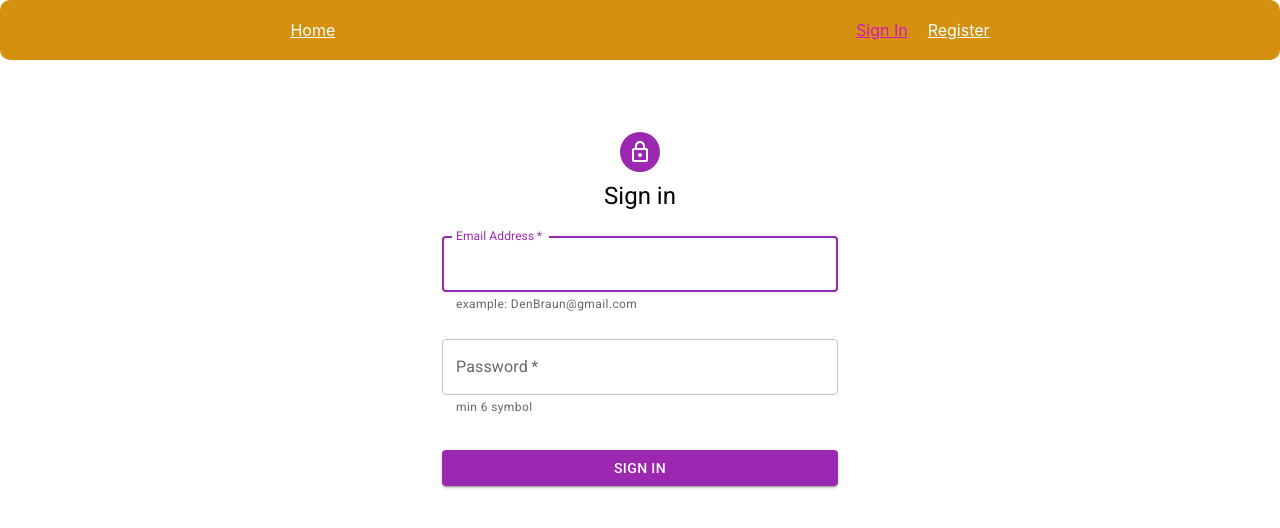
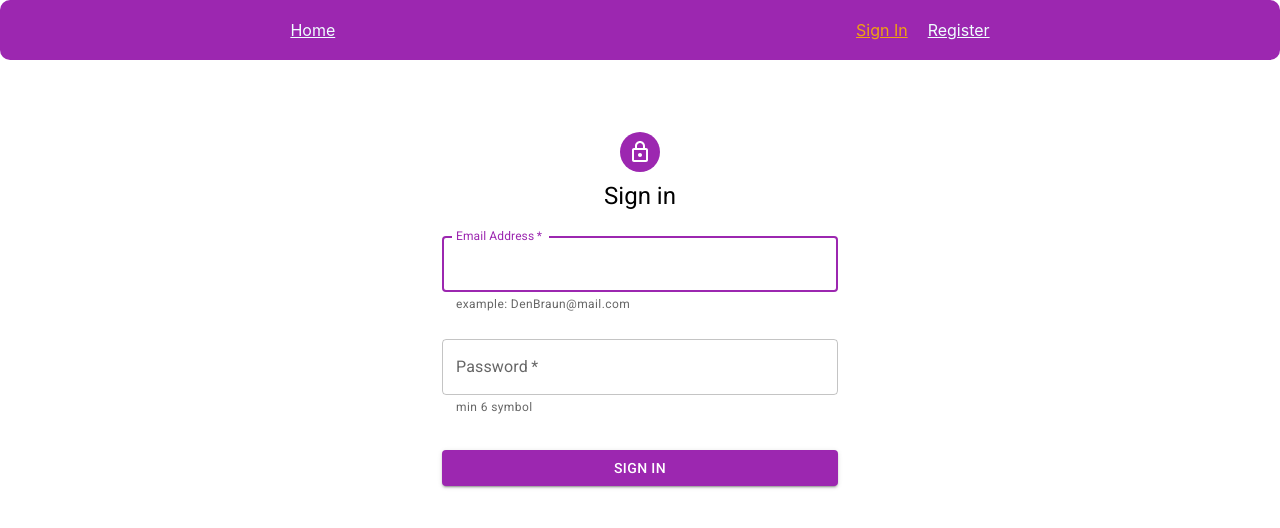
Before and after one commit to SerheiYakimov/goit-react-hw-08-phonebook, a React (Create React App) app: page /login in a window 1280 px wide. Shown: the top 528 px of the page. Built offline with nearby package versions, Linux system fonts and the light colour scheme.

Commit message:
add toast

```diff
--- a/package.json
+++ b/package.json
@@ -17,6 +17,8 @@
     "prop-types": "^15.7.2",
     "react": "^17.0.2",
     "react-dom": "^17.0.2",
+    "react-hot-toast": "^2.1.1",
+    "react-loader-spinner": "^4.0.0",
     "react-redux": "^7.2.6",
     "react-router": "^6.0.2",
     "react-router-dom": "^6.0.2",
--- a/src/App.css
+++ b/src/App.css
@@ -4,7 +4,7 @@
   margin-right: auto;
   text-align: center;
   padding: 10px;
-  background-color: rgb(214, 144, 15);
+  background-color: rgb(156, 39, 176);
   border-radius: 10px;
   box-shadow: 5;
   text-decoration: none;
@@ -35,5 +35,5 @@
 }
 
 .activeLink {
-  color: #d415c4;
+  color: #f0a210;
 }
--- a/src/App.js
+++ b/src/App.js
@@ -14,6 +14,7 @@ import { currentThunk } from "./redux/auth/thunks";
 import { useSelector } from "react-redux";
 import { userIsAuth, getIsCurrentUser } from "./redux/auth/auth-selectors";
 import { UserMenu } from "./components/UserMenu/UserMenu";
+import { Toaster } from 'react-hot-toast';
 
 
 const setActive = ({ isActive }) => isActive ? 'activeLink' : 'link';
@@ -59,8 +60,12 @@ export default function App() {
                     <Route path="/register" element={<PublicRoute isAuth={isAuth} component={Register} navigateTo="/contacts" restricted/>} />
                     <Route path='/*' element={<NotFound />}></Route>
                 </Routes>
-                </main>
+               </main>
+               < Toaster
+                    position ="top-center"
+                    reverseOrder={false}
+                />
             </div>
-        )
+       )
     );
 }
--- a/src/components/ContactListItem/ContactListItem.js
+++ b/src/components/ContactListItem/ContactListItem.js
@@ -2,11 +2,14 @@ import PropsType from "prop-types";
 import s from "../ContactListItem/ContactListItem.module.css";
 import { useDispatch } from "react-redux";
 import { deleteThunkContact } from "../../redux/phonebook/phonebook-operations";
+
 // import { useDeleteContactMutation } from "../../redux/auth/slices"; - rtk q
 
 
 export function ContactListItem({ id, name, number }) {
   const dispatch = useDispatch();
+
+
   // const [deleteContact] = useDeleteContactMutation(); - rtk q
 
   return (
--- a/src/components/Form/Form.js
+++ b/src/components/Form/Form.js
@@ -3,7 +3,8 @@ import PropsType from "prop-types";
 import s from "../Form/Form.module.css";
 import { useSelector, useDispatch } from "react-redux";
 import { getContacts } from "../../redux/phonebook/phonebook-selectors";
-import { addThunkContact } from '../../redux/phonebook/phonebook-operations'
+import { addThunkContact } from '../../redux/phonebook/phonebook-operations';
+import toast from 'react-hot-toast';
 // import { useAddContactMutation } from "../../redux/auth/slices"; - rtk q
 
 
@@ -43,8 +44,8 @@ export default function Form() {
         dispatch(addThunkContact(contact));
       // addContact(contact); - rtk q  тут отправляем на бек через хук ртк
     };
-
     resetForm();
+    toast.success('Сontact successfully created!')
   }
 
   const resetForm = () => {
--- a/src/components/UserMenu/UserMenu.js
+++ b/src/components/UserMenu/UserMenu.js
@@ -2,6 +2,7 @@ import { useSelector, useDispatch } from "react-redux";
 import { getUserName } from "../../redux/auth/auth-selectors";
 import { logoutThunk } from "../../redux/auth/thunks";
 import s from '../UserMenu/UserMenu.module.css'
+import toast from 'react-hot-toast';
 
 export function UserMenu() {
 
@@ -10,6 +11,7 @@ export function UserMenu() {
     const handleLogout = () => {
         // console.log('Click')
         dispatch(logoutThunk());
+        toast.success('You are signed out!')
     }
 
     return (
--- a/src/index.js
+++ b/src/index.js
@@ -4,14 +4,21 @@ import "./index.css";
 import App from "./App";
 import { Provider } from "react-redux";
 import { store, persistor } from './redux/store';
-import {BrowserRouter as Router} from 'react-router-dom';
+import { BrowserRouter as Router } from 'react-router-dom';
+import Loader from "react-loader-spinner";
 
 import { PersistGate } from 'redux-persist/integration/react';
 
 ReactDOM.render(
   <React.StrictMode>
     <Provider store={store}>
-      <PersistGate persistor={persistor} loading={null}>
+      <PersistGate persistor={persistor} loading={<Loader
+            type="Bars"
+            color="#00BFFF"
+            height={200}
+            width={200}
+            timeout={3000}
+          />}>
         <Router>
           <App />
         </Router>
--- a/src/pages/Contacts.module.css
+++ b/src/pages/Contacts.module.css
@@ -5,7 +5,7 @@
   text-align: center;
   margin-top: 20px;
   padding: 20px;
-  background-color: rgb(214, 144, 15);
+  background-color: rgb(156, 39, 176);
   border-radius: 10px;
   box-shadow: 5;
   text-decoration: none;
--- a/src/pages/Login.js
+++ b/src/pages/Login.js
@@ -18,6 +18,7 @@ export function Login() {
     const [email, setEmail] = useState('');
     const [password, setPassword] = useState('');
 
+
     const dispatch = useDispatch();
 
     const handleChange = (e) => {
@@ -35,13 +36,16 @@ export function Login() {
 
     const handleSubmit = (e) => {
             e.preventDefault();
-            const user = {
-                email,
-                password
-            }
-            dispatch(loginThunk(user));
-            reset();
+        const user = {
+            email,
+            password
         };
+
+        dispatch(loginThunk(user));
+        reset();
+
+    };
+
     const reset = () => {
         setEmail('');
         setPassword('');
@@ -78,7 +82,7 @@ export function Login() {
                             id="email"
                             label="Email Address"
                             name="email"
-                            helperText="example: DenBraun@gmail.com"
+                            helperText="example: DenBraun@mail.com"
                             autoComplete="email"
                             color="secondary"
                             onChange={handleChange}
@@ -111,30 +115,4 @@ export function Login() {
             </Container>
         </ThemeProvider>
     );
-
-    // return (
-    //     <>
-    //         <h2>Login Form</h2>
-    //         <form onSubmit={handleSubmit}>
-    //             <input
-    //                 type="mail"
-    //                 name="email"
-    //                 value={email}
-    //                 placeholder="email"
-    //                 onChange={handleChange}
-    //             />
-    //             <br />
-    //             <input
-    //                 type="password"
-    //                 name="password"
-    //                 value={password}
-    //                 placeholder="password"
-    //                 onChange={handleChange}
-    //             />
-    //             <br />
-    //             <button type="submit">Register</button>
-    //         </form>
-    //     </>
-    // )
-
 }
--- a/src/pages/Register.js
+++ b/src/pages/Register.js
@@ -43,6 +43,7 @@ export function Register() {
             email,
             password
         }
+
         dispatch(singupThunk(user));
         reset();
     };
@@ -96,7 +97,7 @@ export function Register() {
                             id="email"
                             label="Email Address"
                             name="email"
-                            helperText="example: DenBraun@gmail.com"
+                            helperText="example: DenBraun@mail.com"
                             autoComplete="email"
                             color="secondary"
                             onChange={handleChange}
@@ -127,40 +128,7 @@ export function Register() {
                     </Box>
                 </Box>
             </Container>
-        </ThemeProvider>
-
-
-            {/* <h2>Register Form</h2>
-            <form onSubmit={handleSubmit}>
-                <input
-                    type="text"
-                    name="name"
-                    value={name}
-                    placeholder="name"
-                    onChange={handleChange}
-                    pattern="^[a-zA-Zа-яА-Я]+(([' -][a-zA-Zа-яА-Я ])?[a-zA-Zа-яА-Я]*)*$"
-                    title="Имя может состоять только из букв, апострофа, тире и пробелов. Например Adrian, Jacob Mercer, Charles de Batz de Castelmore d'Artagnan и т. п."
-                    required
-                />
-                <br />
-                <input
-                    type="mail"
-                    name="email"
-                    value={email}
-                    placeholder="email"
-                    onChange={handleChange}
-                />
-                <br />
-                <input
-                    type="password"
-                    name="password"
-                    value={password}
-                    placeholder="password"
-                    onChange={handleChange}
-                />
-                <br />
-                <button type="submit">Register</button>
-            </form> */}
+            </ThemeProvider>
         </>
     )
 }
--- a/src/redux/auth/thunks.js
+++ b/src/redux/auth/thunks.js
@@ -1,5 +1,7 @@
 import { createAsyncThunk } from "@reduxjs/toolkit";
 import axios from "axios";
+import toast from 'react-hot-toast';
+
 
 axios.defaults.baseURL = 'https://connections-api.herokuapp.com';
 const signupUser = '/users/signup';
@@ -20,9 +22,11 @@ export const singupThunk = createAsyncThunk('users/signup', async(user, { reject
     try {
         const { data } = await axios.post(signupUser, user);
         token.set(data.token);
+        toast.success('You have successfully registered!');
         return data;
+
     } catch (err) {
-        return rejectWithValue({ error: err.message });
+        return rejectWithValue({ error: toast.error('Oops failed to register!') });
     }
 });
 
@@ -30,9 +34,10 @@ export const loginThunk = createAsyncThunk('users/login', async (user, { rejectW
     try {
         const { data } = await axios.post(userLogin, user);
         token.set(data.token);
+        toast.success('You are successfully logged in !')
         return data;
     } catch (err) {
-        return rejectWithValue({ error: err.message });
+        return rejectWithValue({ error: toast.error('Oops failed to login, check your email and password!')  });
     }
 });
 
```
Also changed, not shown: 16 other files (tests, documents, lock files or other folders).
